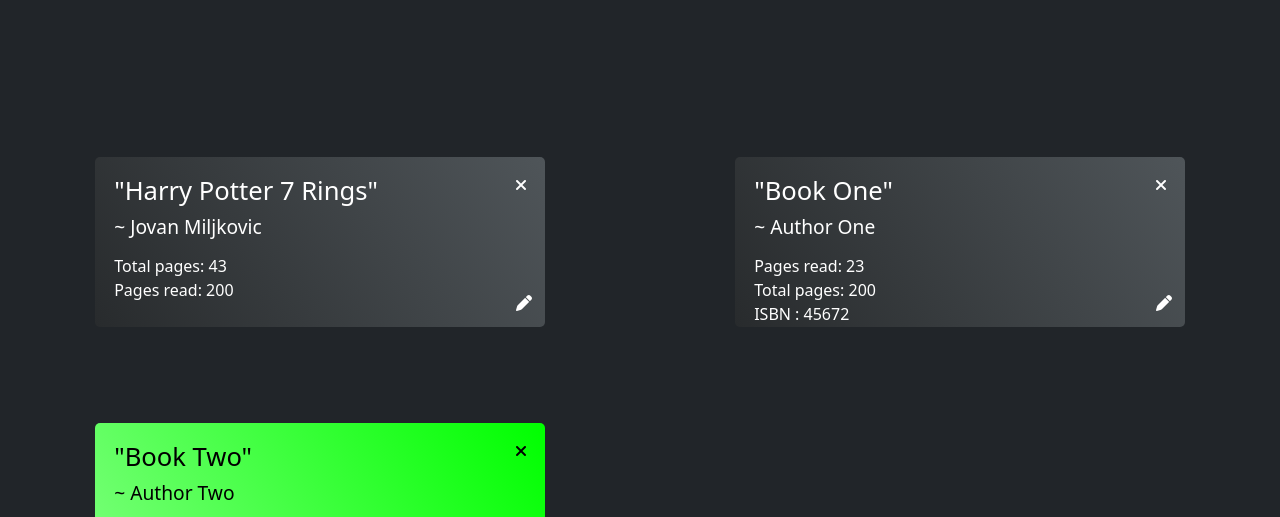
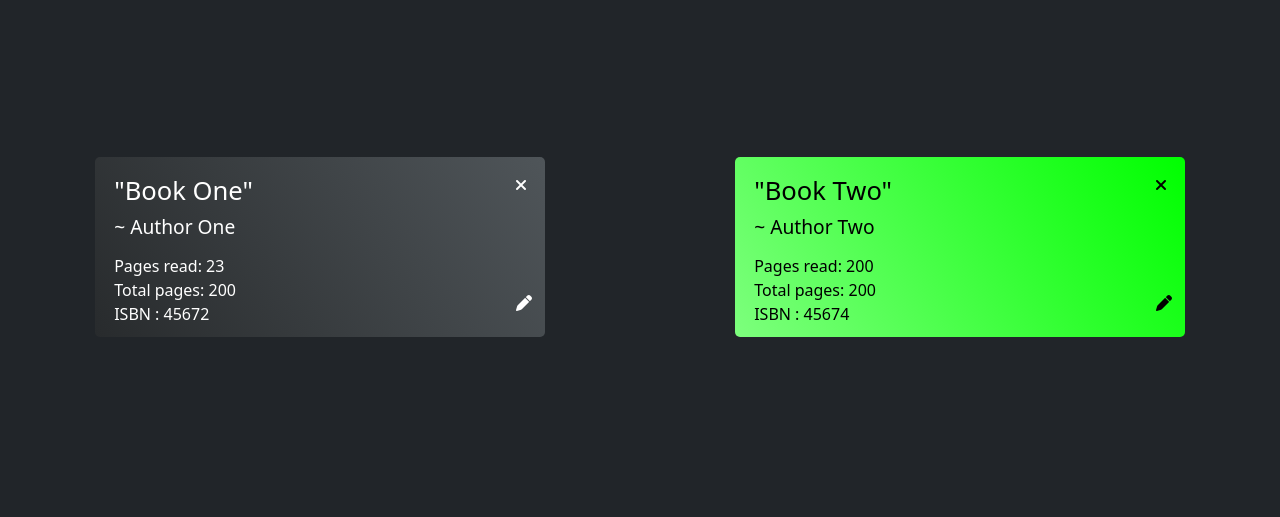
Before and after one commit to miljkovicjovan/library, a plain HTML site: page index.html in a window 1280 px wide. Both pictures are taken after a click on the link "Local". Shown: the part 235-752 px from the top of the page. Drawn offline with nearby package versions, Linux system fonts and the light colour scheme.

Commit message:
commented out the hard coded ex. and added more height for book

```diff
--- a/index.html
+++ b/index.html
@@ -52,18 +52,21 @@
         <div id="container" class="w-100 mt-5" style="display: grid; grid-template-columns: auto auto; place-items: center;">
 
             <!-- this is how book div looks -->
+            <!--
             <div class="book book-not-read">
                 <div class="info">
                     <h2>"Harry Potter 7 Rings"</h2>
                     <h3>~ Jovan Miljkovic</h3>
-                    <p>Total pages: 43</p>
-                    <p>Pages read: 200</p>
+                    <p>Pages reads: 43</p>
+                    <p>Total pages: 200</p>
+                    <p>ISBN: 45628</p>
                 </div>
                 <div class="btns">
                     <p><i class="fas fa-times exit-x"></i></p>
                     <p><i class="fas fa-pen edit-pen"></i></p>
                 </div>
             </div>
+            -->
 
 
         </div>
--- a/main.css
+++ b/main.css
@@ -23,7 +23,7 @@
 .book {
     border-radius: 5px;
     position: relative;
-    height: 170px;
+    height: 180px;
     width: 450px;
     padding: 3%;
     margin: 3rem;
```
